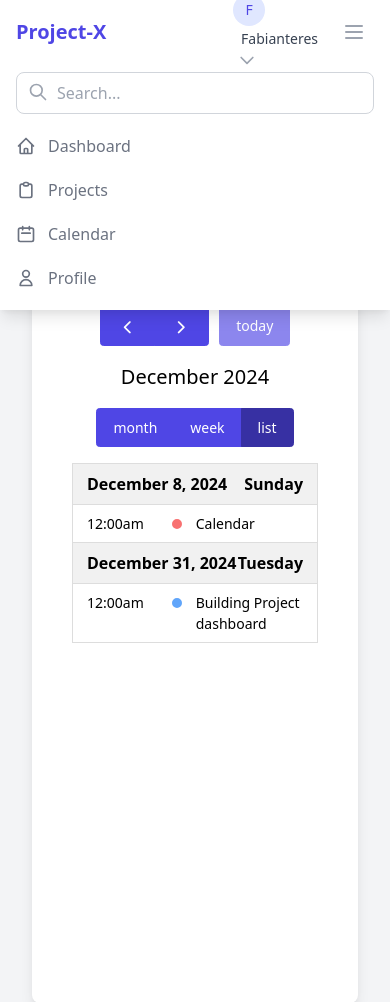
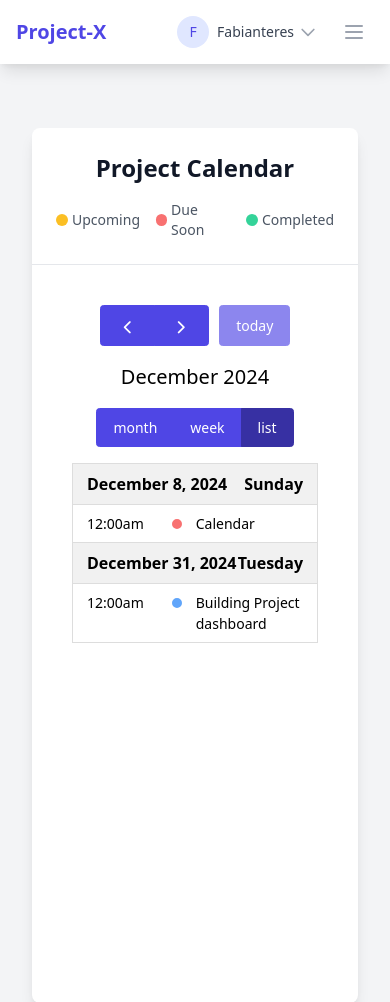
Before and after one commit to 612teres/projectX, a Flask app: page /calendar in a window 390 px wide. Shown: the top 1002 px of the page. Run offline with Flask 3, Linux system fonts and the light colour scheme; a user stored in the database is signed in; data comes from the database, SQL or seed files in the repository; some libraries are stand-ins or nearby versions.

Commit message:
mobile nav

```diff
--- a/app/templates/base.html
+++ b/app/templates/base.html
@@ -357,10 +357,9 @@
                         <div>
                             <button type="button"
                                     class="flex items-center max-w-xs bg-white rounded-full focus:outline-none focus:ring-2 focus:ring-offset-2 focus:ring-indigo-500 hover:bg-gray-50 transition-colors"
-                                    id="mobile-menu-button"
-                                    aria-controls="mobile-menu"
-                                    aria-expanded="false">
-                                </button>
+                                    id="user-menu-button"
+                                    aria-expanded="false"
+                                    aria-haspopup="true">
                                 <span class="sr-only">Open user menu</span>
                                 <div class="h-8 w-8 rounded-full bg-indigo-100 flex items-center justify-center">
                                     <span class="text-sm font-medium text-indigo-600">{{ current_user.username[0].upper() }}</span>
@@ -436,7 +435,7 @@
 
         <!-- Mobile menu -->
         {% if current_user.is_authenticated %}
-        <div class="mobile-menu-transition md:hidden" id="mobile-menu">
+        <div class="mobile-menu-transition md:hidden hidden" id="mobile-menu">
             <div class="pt-2 pb-3 space-y-1">
                 <!-- Search in mobile menu -->
                 <div class="px-4 pb-2">
```
